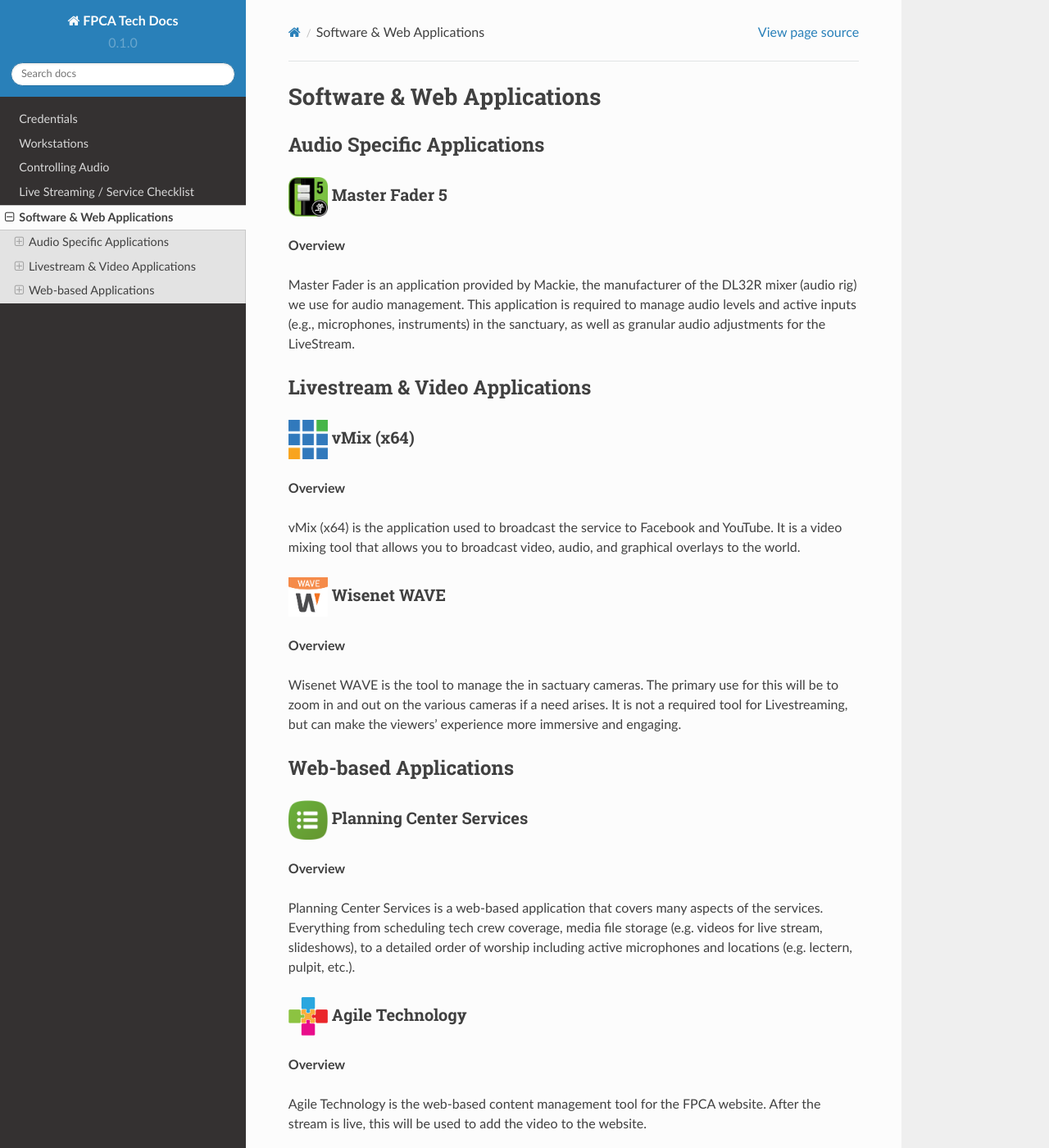
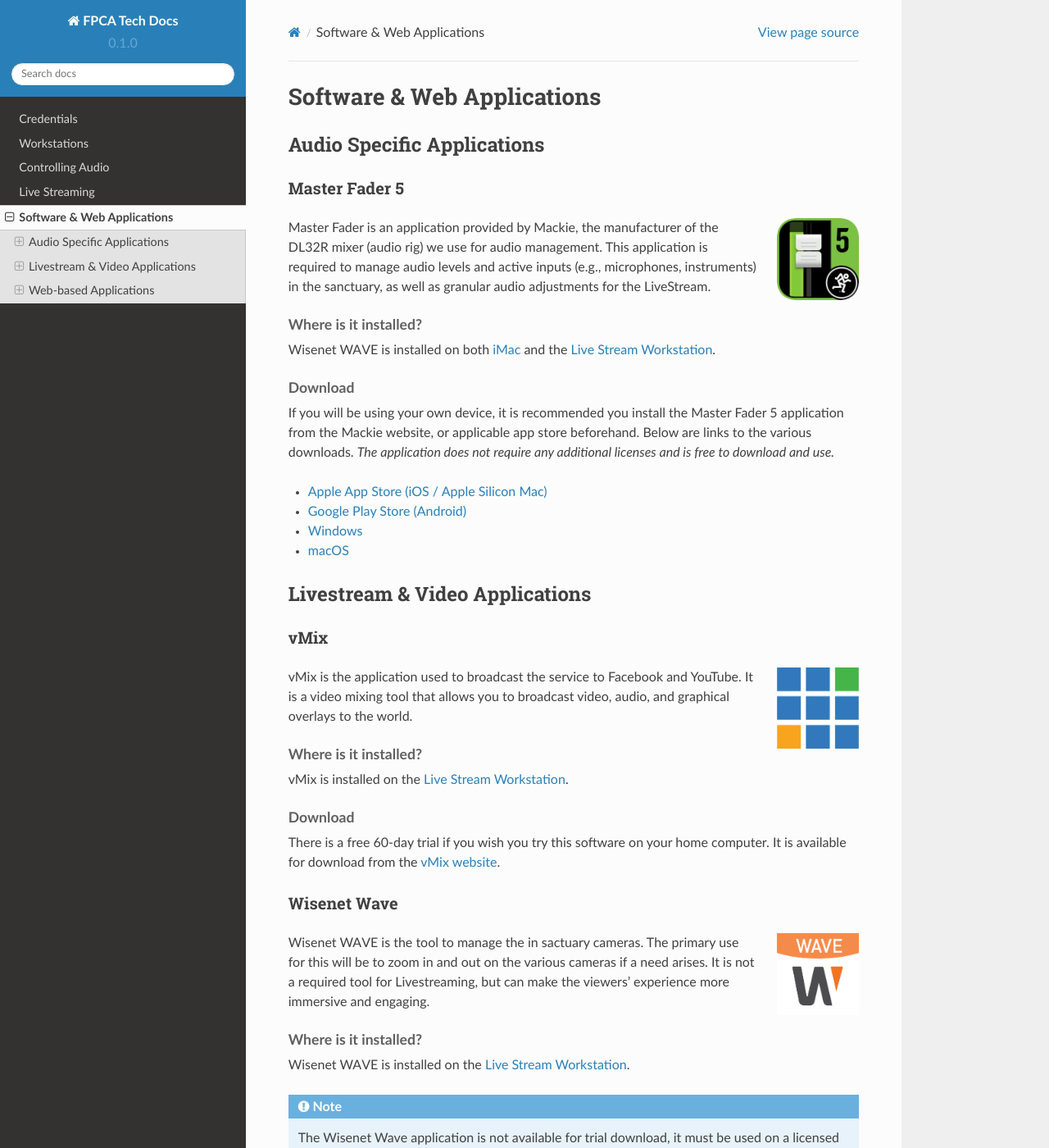
Before and after one commit to SimmoMar/fpcatechdocs, a Sphinx documentation site: the page built from docs/source/software.rst, in a window 1280 px wide and 1400 px high. Shown: the whole window at 82% size. Built offline with Sphinx 7.4.7 and the Read the Docs theme 2.0.0, drawn with Linux system fonts in a browser that asks for light colours; some of the changed text lies outside the part shown.

```diff
--- /dev/null
+++ b/docs/source/_static/css/fpca.css
@@ -0,0 +1,25 @@
+h4,
+h5,
+h6 {
+  font-family: Lato, proxima-nova, Helvetica Neue, Arial, sans-serif;
+}
+
+h4 {
+  font-size: 1.1rem;
+}
+
+h5,
+h6 {
+  font-size: 1rem;
+}
+
+h6 {
+  text-style: italic;
+}
+
+.rst-content h4,
+.rst-content h5,
+.rst-content h6 {
+  margin-bottom: 0.5rem;
+  color: #606060;
+}
--- a/docs/source/conf.py
+++ b/docs/source/conf.py
@@ -33,3 +33,12 @@
 
 # -- Options for EPUB output
 epub_show_urls = 'footnote'
+
+# These folders are copied to the documentation's HTML output
+html_static_path = ['_static']
+
+# These paths are either relative to html_static_path
+# or fully qualified paths (eg. https://...)
+html_css_files = [
+    'css/fpca.css',
+]
--- a/docs/source/index.rst
+++ b/docs/source/index.rst
@@ -1,17 +1,17 @@
 FPCA Live Streaming / Sanctuary Audio Management Documentation
-==============================================================
+##############################################################
 
 This website contains documentation to assist you in weekly front of house (FOH) audio control or live streaming tasks in the Sanctuary for Sunday services.
 
 The site is broken up into the following sections:
 
 Contents
---------
+********
 
 .. toctree::
 
    credentials
    workstations
    controllingaudio
-   livestreaming
+   livestream
    software
--- a/docs/source/software.rst
+++ b/docs/source/software.rst
@@ -1,58 +1,108 @@
 Software & Web Applications
-===========================
+###########################
 
 Audio Specific Applications
----------------------------
+***************************
 
-|icon_master_fader| Master Fader 5
-^^^^^^^^^^^^^^^^^^^^^^^^^^^^^^^^^^
+.. _app-master-fader-5:
 
-**Overview**
+Master Fader 5
+==============
+
+.. image:: ../images/icons/master_fader_5.png
+  :width: 100px
+  :align: right
 
 Master Fader is an application provided by Mackie, the manufacturer of the DL32R mixer (audio rig) we use for audio management. This application is required to manage audio levels and active inputs (e.g., microphones, instruments) in the sanctuary, as well as granular audio adjustments for the LiveStream.
 
+Where is it installed?
+----------------------
+
+Wisenet WAVE is installed on both :ref:`iMac <iMac-workstation>` and the :ref:`Live Stream Workstation <live-stream-workstation>`.
+
+Download
+--------
+
+If you will be using your own device, it is recommended you install the Master Fader 5 application from the Mackie website, or applicable app store beforehand. Below are links to the various downloads. *The application does not require any additional licenses and is free to download and use.*
+
+- `Apple App Store (iOS / Apple Silicon Mac) <https://apps.apple.com/us/app/mackie-master-fader-5/id1393186048>`_
+- `Google Play Store (Android) <https://play.google.com/store/apps/details?id=com.mackie.masterfader5>`_
+- `Windows <https://mackie.com/img/file_resources/Master_Fader_v5_2_Setup.zip>`_
+- `macOS <https://mackie.com/img/file_resources/Master_Fader_v5_2_Setup.dmg>`_
+
 Livestream & Video Applications
--------------------------------
+*******************************
 
-|icon_vmix| vMix (x64)
-^^^^^^^^^^^^^^^^^^^^^^
+.. _app-vmix:
 
-**Overview**
+vMix
+====
 
-vMix (x64) is the application used to broadcast the service to Facebook and YouTube. It is a video mixing tool that allows you to broadcast video, audio, and graphical overlays to the world.
+.. image:: ../images/icons/vmix.png
+  :width: 100px
+  :align: right
 
-|icon_wisenet_wave| Wisenet WAVE
-^^^^^^^^^^^^^^^^^^^^^^^^^^^^^^^^
+vMix is the application used to broadcast the service to Facebook and YouTube. It is a video mixing tool that allows you to broadcast video, audio, and graphical overlays to the world.
 
-**Overview**
+Where is it installed?
+----------------------
+
+vMix is installed on the :ref:`Live Stream Workstation <live-stream-workstation>`.
+
+Download
+--------
+
+There is a free 60-day trial if you wish you try this software on your home computer. It is available for download from the `vMix website <https://www.vmix.com/software/download.aspx>`_.
+
+.. _app-wisenet-wave:
+
+Wisenet Wave
+============
+
+.. image:: ../images/icons/wisenet_wave.png
+  :width: 100px
+  :align: right
 
 Wisenet WAVE is the tool to manage the in sactuary cameras. The primary use for this will be to zoom in and out on the various cameras if a need arises. It is not a required tool for Livestreaming, but can make the viewers' experience more immersive and engaging.
 
-Web-based Applications
+Where is it installed?
 ----------------------
 
-|icon_planning_center| Planning Center Services
-^^^^^^^^^^^^^^^^^^^^^^^^^^^^^^^^^^^^^^^^^^^^^^^
+Wisenet WAVE is installed on the :ref:`Live Stream Workstation <live-stream-workstation>`.
 
-**Overview**
+.. note::
+
+  The Wisenet Wave application is not available for trial download, it must be used on a licensed device like the Livestreaming PC.
+
+Web-based Applications
+**********************
+
+Planning Center Services
+========================
+
+.. image:: ../images/icons/planning_center_services.png
+  :width: 100px
+  :align: right
 
 Planning Center Services is a web-based application that covers many aspects of the services. Everything from scheduling tech crew coverage, media file storage (e.g. videos for live stream, slideshows), to a detailed order of worship including active microphones and locations (e.g. lectern, pulpit, etc.).
 
-|icon_agile| Agile Technology
-^^^^^^^^^^^^^^^^^^^^^^^^^^^^^
+Link & Login Information
+------------------------
 
-**Overview**
+In order to use Plannning Center Services you will need to have a login. If you don't already have access, please contact Pastor Stephen and he will add you as an authorized user. Once you have access, you will be able to login to the web application at the following link: `<https://services.planningcenteronline.com/>`_.
+
+The LiveStreaming computer and MacPro may already be logged in under the FPCA Tech Team account, if not you will be prompted to login with your username and password.
+
+Agile Technology
+================
+
+.. image:: ../images/icons/agile.png
+  :width: 100px
+  :align: right
 
 Agile Technology is the web-based content management tool for the FPCA website. After the stream is live, this will be used to add the video to the website.
 
+Link & Login Information
+------------------------
 
-.. |icon_master_fader| image:: ../images/icons/master_fader_5.png
-  :width: 48px
-.. |icon_vmix| image:: ../images/icons/vmix.png
-  :width: 48px
-.. |icon_wisenet_wave| image:: ../images/icons/wisenet_wave.png
-  :width: 48px
-.. |icon_planning_center| image:: ../images/icons/planning_center_services.png
-  :width: 48px
-.. |icon_agile| image:: ../images/icons/agile.png
-  :width: 48px
+We are in the process of adding the FPCA Tech Team email address as an authorized user to the website. In the interim, you will need to use another user's email and password to login. Login credentials are available in **CREDENTIALS_UTILITY** on both computers. You can access the web application at the following link: `<https://agilechurchtech.com/login>`_.
```
Also changed, not shown: docs/source/controllingaudio.rst (+8 -8 lines), docs/source/credentials.rst (+4 -4 lines), docs/source/livestream.rst (added, +67 -0 lines), docs/source/livestreaming.rst (deleted, +0 -7 lines), docs/source/workstations.rst (+9 -7 lines).
